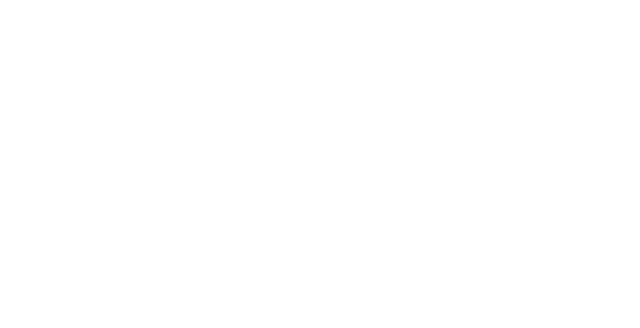
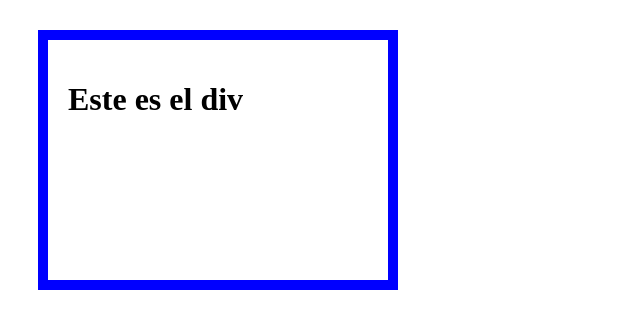
Before and after one commit to shm04/hybridgeeducation-fdw-lab-box-model-v2-lab1-box-model, a website: page index.html in a window 1280 px wide. Shown: the whole page, without its empty margins (0-640 px from the left). Drawn offline with Linux system fonts and the light colour scheme.

Commit message:
ejercicio terminado

```diff
--- a/estilos.css
+++ b/estilos.css
@@ -1,2 +1,7 @@
-/* Agrega tus estilos aquí */
-/* Debes crear una clase llamada mi-div */
+.mi-div {
+  width: 300px;
+  height: 200px;
+  padding: 20px;
+  margin: 30px;
+  border: 10px solid blue;
+}
--- a/index.html
+++ b/index.html
@@ -4,9 +4,11 @@
     <meta charset="UTF-8">
     <meta name="viewport" content="width=device-width, initial-scale=1.0">
     <title>Practicando el Modelo de Caja en CSS</title>
-    <!-- importa la hoja de estulos -->
+    <link rel="stylesheet" href="estilos.css">
 </head>
 <body>
-    <!-- Crea un div con clase "mi-div" -->
+    <div class="mi-div">
+        <h1>Este es el div</h1>
+    </div>
 </body>
 </html>
```
